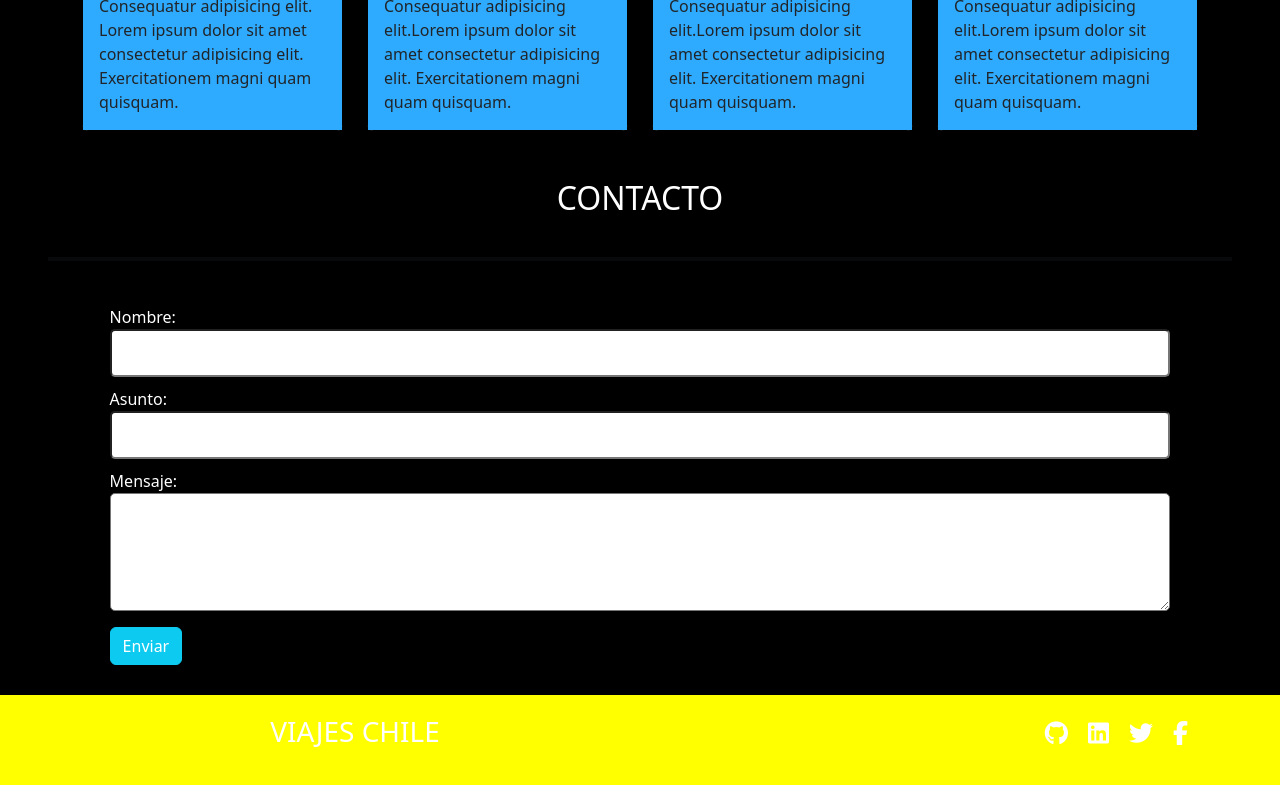
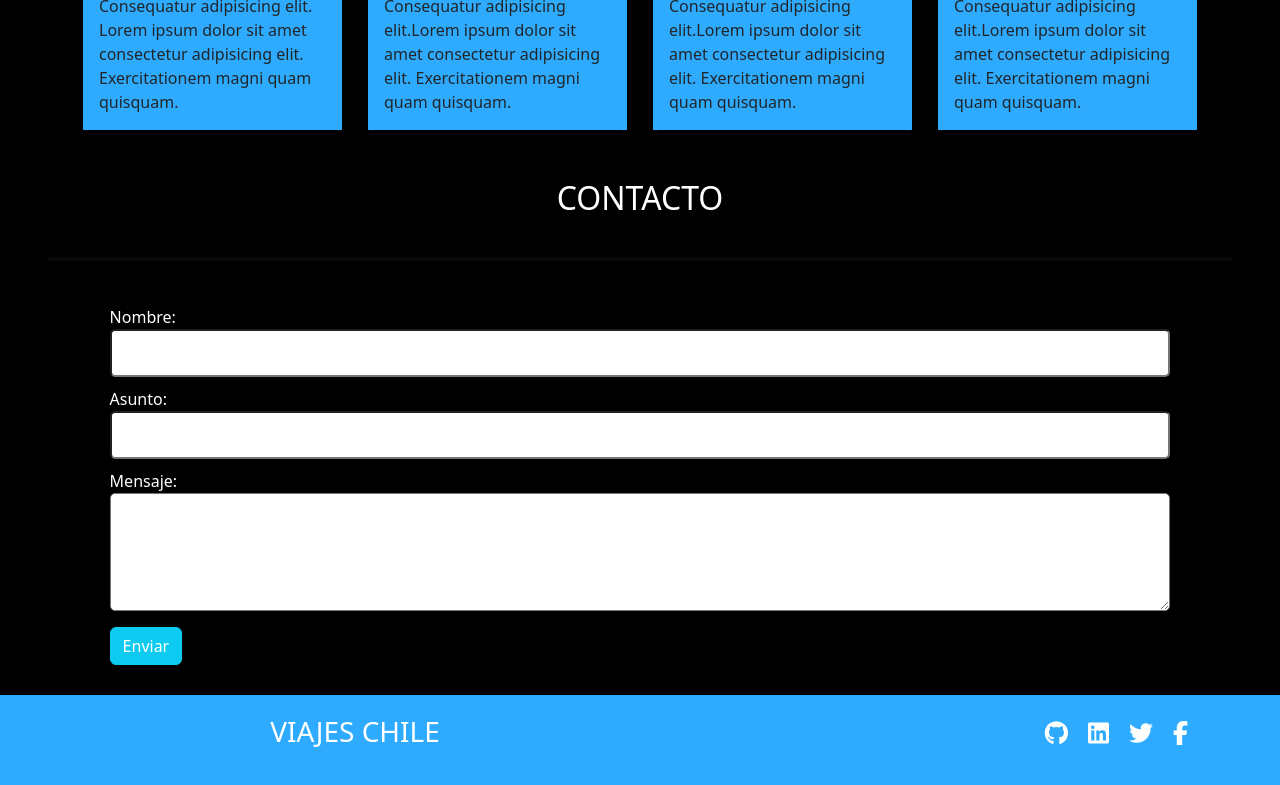
Before and after one commit to lilianavab/10-viaje-chile, a plain HTML site: page index.html in a window 1280 px wide. Shown: the part 1373-2158 px from the top of the page. Drawn offline with nearby package versions, Linux system fonts and the light colour scheme.

Commit message:
mi quinto commit se cambió el color del fondo en el footer

```diff
--- a/assets/css/main.css
+++ b/assets/css/main.css
@@ -95,7 +95,7 @@ input[type="text"], textarea {
 
 /*footer*/
 footer {
-    background-color:yellow;
+    background-color: #2eabff;
     color: #fff;
     padding: 20px;
 }
```
